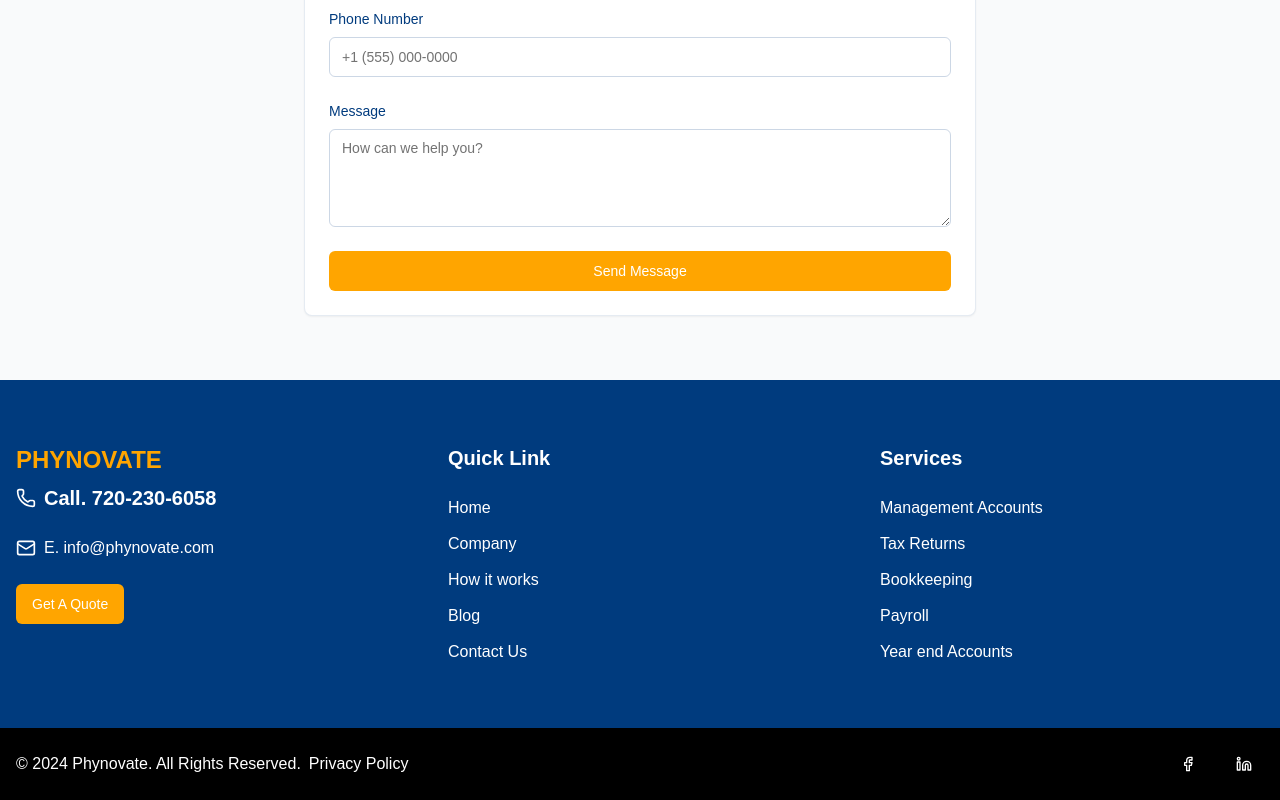
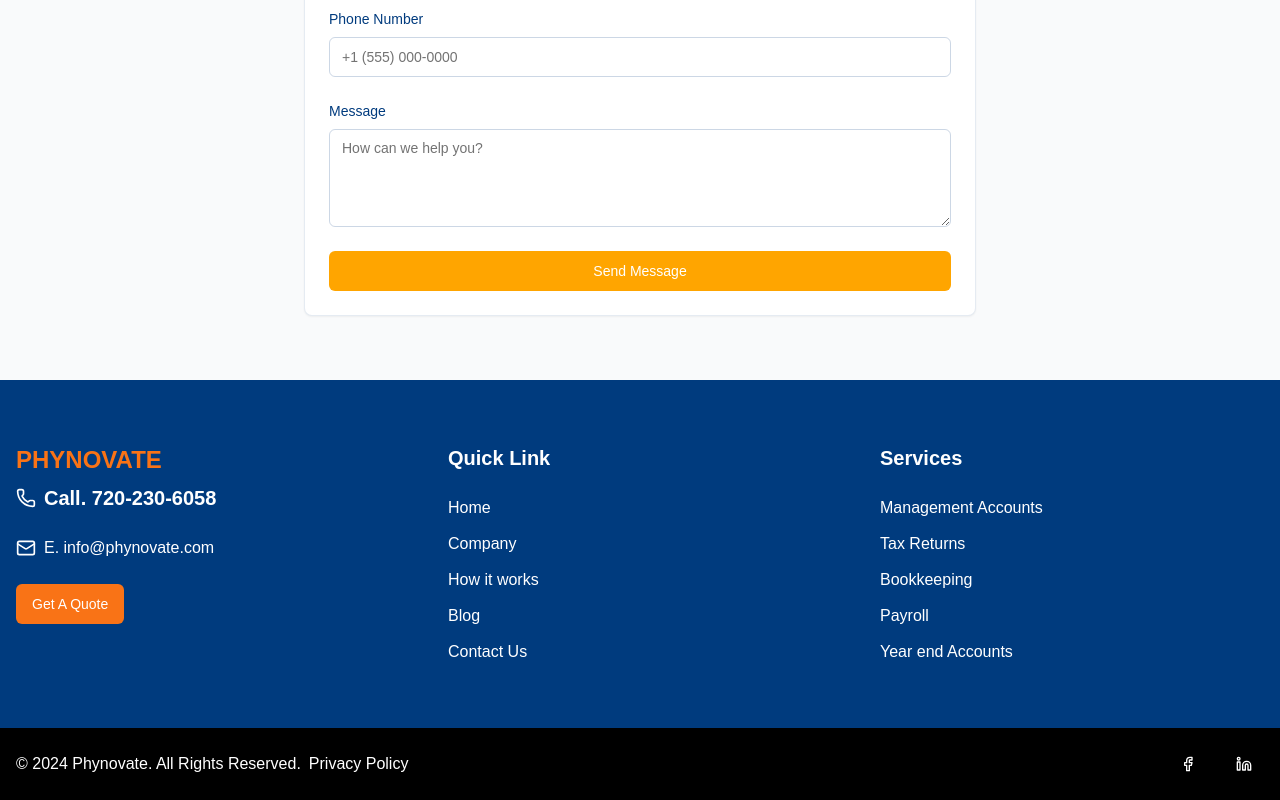
Before and after one commit to PITIFULHAWK/psychic-waddle, a Next.js app: page / in a window 1280 px wide. Shown: the part 2656-3456 px from the top of the page. Built offline with nearby package versions, Linux system fonts and the light colour scheme.

Commit message:
made some changes in the Contact page

```diff
--- a/components/ContactForm.jsx
+++ b/components/ContactForm.jsx
@@ -5,8 +5,14 @@ import { Card, CardContent } from "@/components/ui/card";
 import { Button } from "@/components/ui/button";
 import { Input } from "@/components/ui/input";
 import { Textarea } from "@/components/ui/textarea";
+import { usePathname } from 'next/navigation';
 
 export const ContactForm = () => {
+  const pathname = usePathname();
+
+  // Return null (don't render) if we're on the contact page
+  if (pathname === '/contact') return null;
+
   return (
     <section className="py-16 bg-gray-50">
       <div className="container mx-auto px-4">
--- a/components/Footer.jsx
+++ b/components/Footer.jsx
@@ -33,7 +33,7 @@ export default function Footer() {
             <div className="space-y-6">
               <div>
                 <h2 className="text-2xl font-bold mb-2">
-                  <span className="text-[#FFA500]">PHYNOVATE</span>
+                  <span className="text-orange-500">PHYNOVATE</span>
                 </h2>
                 <div className="flex items-center gap-2 text-xl font-semibold">
                   <Phone className="h-5 w-5" />
@@ -44,7 +44,7 @@ export default function Footer() {
                 <Mail className="h-5 w-5" />
                 <span>E. info@phynovate.com</span>
               </div>
-              <Button className="bg-[#FFA500] hover:bg-[#FF8C00] text-white">
+              <Button className="bg-orange-500 hover:bg-orange-600 text-white">
                 Get A Quote
               </Button>
             </div>
@@ -57,7 +57,7 @@ export default function Footer() {
                   <li key={link.name}>
                     <Link
                       href={link.href}
-                      className="hover:text-[#FFA500] transition-colors"
+                      className="hover:text-orange-500 transition-colors"
                     >
                       {link.name}
                     </Link>
@@ -74,7 +74,7 @@ export default function Footer() {
                   <li key={service.name}>
                     <Link
                       href={service.href}
-                      className="hover:text-[#FFA500] transition-colors"
+                      className="hover:text-orange-500 transition-colors"
                     >
                       {service.name}
                     </Link>
@@ -94,7 +94,7 @@ export default function Footer() {
               <span>© 2024 Phynovate. All Rights Reserved.</span>
               <Link
                 href="/privacy"
-                className="hover:text-[#FFA500] transition-colors"
+                className="hover:text-orange-500 transition-colors"
               >
                 Privacy Policy
               </Link>
@@ -103,7 +103,7 @@ export default function Footer() {
               <Button
                 size="icon"
                 variant="ghost"
-                className="rounded-full hover:bg-[#FFA500]/10"
+                className="rounded-full hover:bg-white/10"
                 asChild
               >
                 <Link href="https://facebook.com" target="_blank">
@@ -113,7 +113,7 @@ export default function Footer() {
               <Button
                 size="icon"
                 variant="ghost"
-                className="rounded-full hover:bg-[#FFA500]/10"
+                className="rounded-full hover:bg-white/10"
                 asChild
               >
                 <Link href="https://linkedin.com" target="_blank">
```
